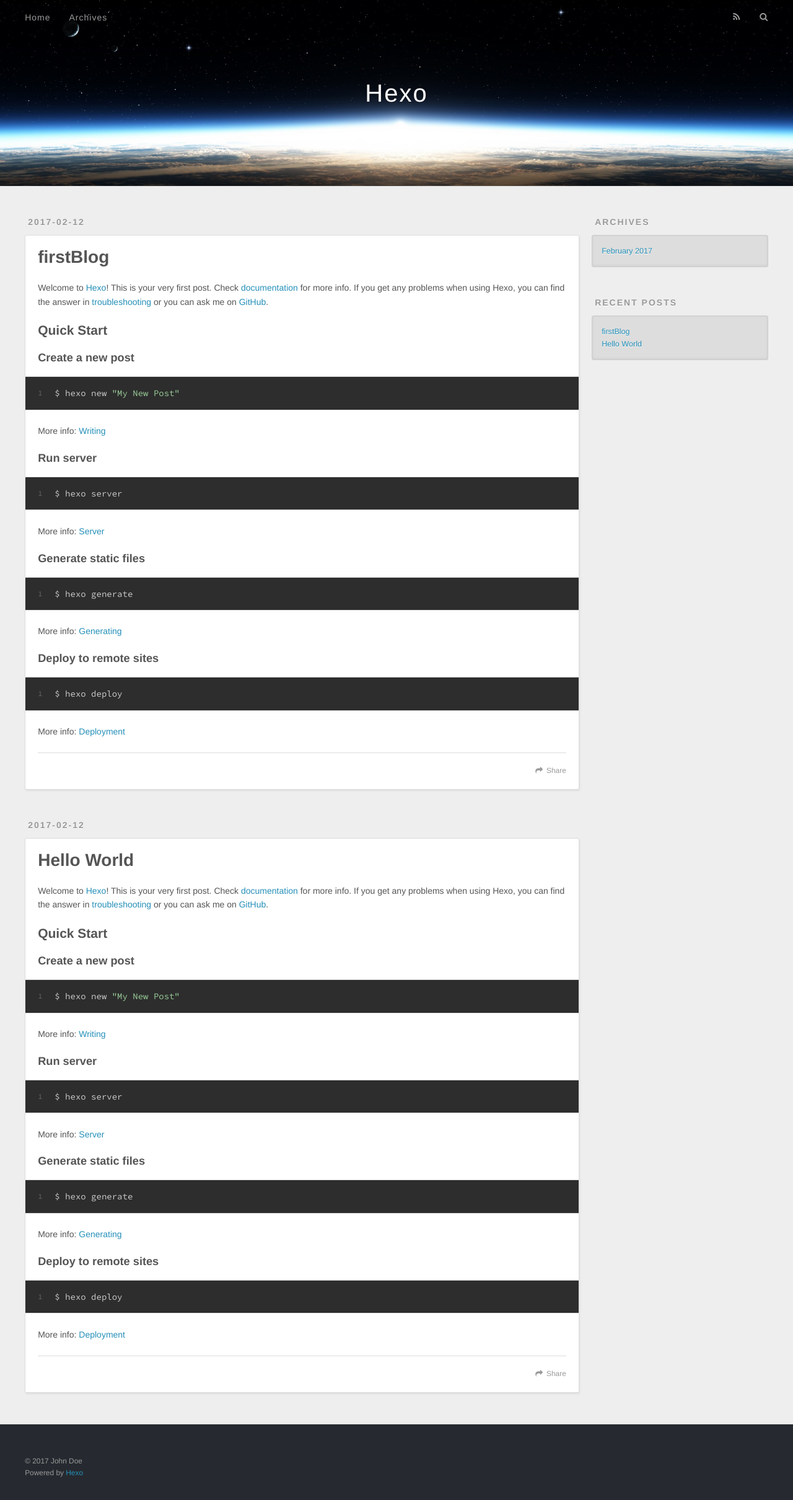
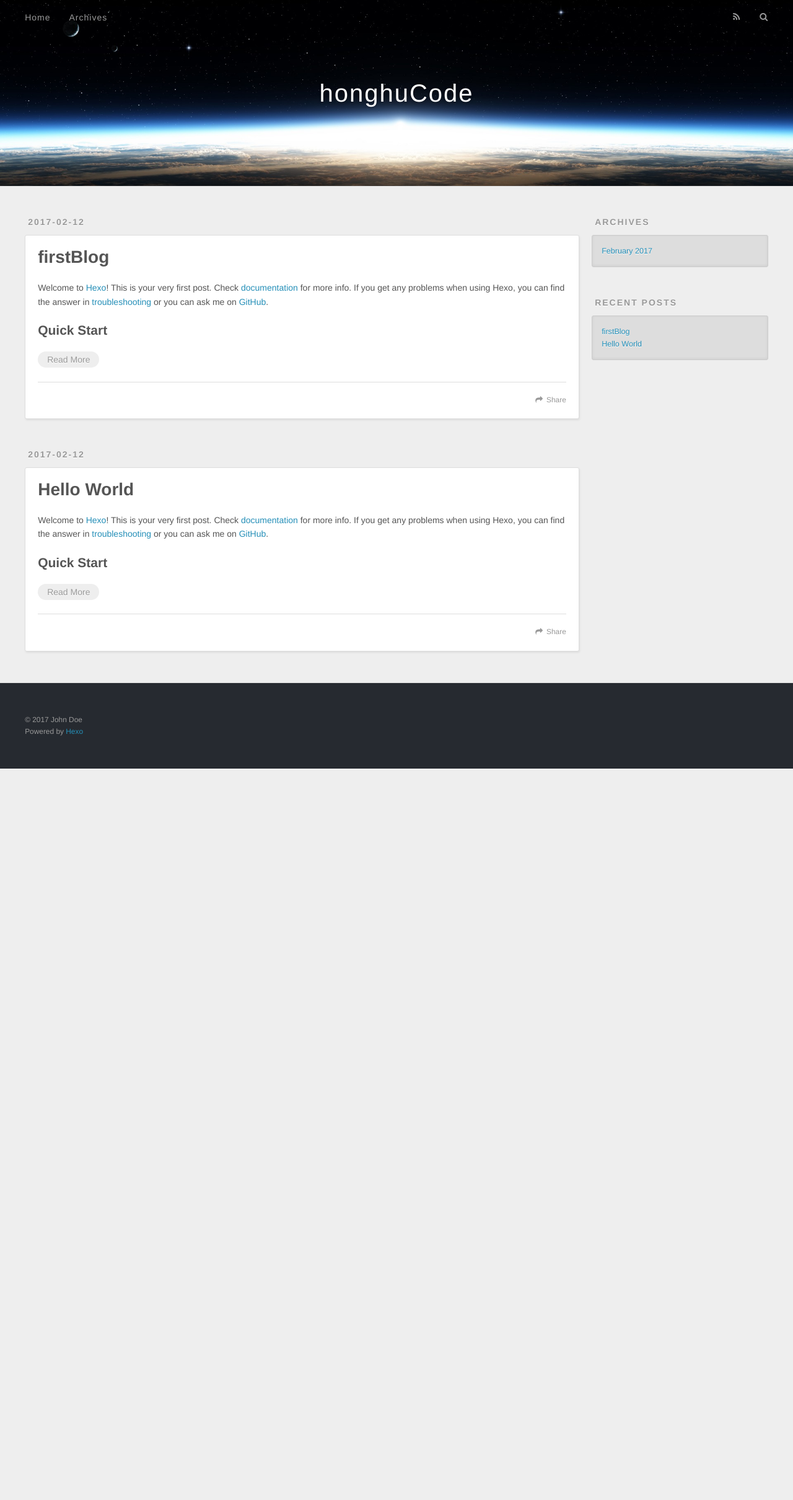
Before and after one commit to honghuCode/honghuCode.github.io, a plain HTML site: page index.html in a window 1280 px wide. Shown: the whole page at 62% size. After the commit the page ends 1240 px from the top, so only its background shows below. Drawn offline with nearby package versions, Linux system fonts and the light colour scheme.

Commit message:
Site updated: 2017-02-12 20:45:07

```diff
--- a/index.html
+++ b/index.html
@@ -3,16 +3,16 @@
 <head>
   <meta charset="utf-8">
 
-  <title>Hexo</title>
+  <title>honghuCode</title>
   <meta name="viewport" content="width=device-width, initial-scale=1, maximum-scale=1">
   <meta property="og:type" content="website">
-<meta property="og:title" content="Hexo">
-<meta property="og:url" content="http://yoursite.com/index.html">
-<meta property="og:site_name" content="Hexo">
+<meta property="og:title" content="honghuCode">
+<meta property="og:url" content="http://honghuCode.github.com/index.html">
+<meta property="og:site_name" content="honghuCode">
 <meta name="twitter:card" content="summary">
-<meta name="twitter:title" content="Hexo">
+<meta name="twitter:title" content="honghuCode">
 
-    <link rel="alternate" href="/atom.xml" title="Hexo" type="application/atom+xml">
+    <link rel="alternate" href="/atom.xml" title="honghuCode" type="application/atom+xml">
 
 
     <link rel="icon" href="/favicon.png">
@@ -33,7 +33,7 @@
   <div id="header-outer" class="outer">
     <div id="header-title" class="inner">
       <h1 id="logo-wrap">
-        <a href="/" id="logo">Hexo</a>
+        <a href="/" id="logo">honghuCode</a>
       </h1>
 
     </div>
@@ -53,7 +53,7 @@
         <a id="nav-search-btn" class="nav-icon" title="Search"></a>
       </nav>
       <div id="search-form-wrap">
-        <form action="//google.com/search" method="get" accept-charset="UTF-8" class="search-form"><input type="search" name="q" results="0" class="search-form-input" placeholder="Search"><button type="submit" class="search-form-submit">&#xF002;</button><input type="hidden" name="sitesearch" value="http://yoursite.com"></form>
+        <form action="//google.com/search" method="get" accept-charset="UTF-8" class="search-form"><input type="search" name="q" results="0" class="search-form-input" placeholder="Search"><button type="submit" class="search-form-submit">&#xF002;</button><input type="hidden" name="sitesearch" value="http://honghuCode.github.com"></form>
       </div>
     </div>
   </div>
@@ -83,20 +83,17 @@
 
     <div class="article-entry" itemprop="articleBody">
 
-        <p>Welcome to <a href="https://hexo.io/" target="_blank" rel="external">Hexo</a>! This is your very first post. Check <a href="https://hexo.io/docs/" target="_blank" rel="external">documentation</a> for more info. If you get any problems when using Hexo, you can find the answer in <a href="https://hexo.io/docs/troubleshooting.html" target="_blank" rel="external">troubleshooting</a> or you can ask me on <a href="https://github.com/hexojs/hexo/issues" target="_blank" rel="external">GitHub</a>.</p>
-<h2 id="Quick-Start"><a href="#Quick-Start" class="headerlink" title="Quick Start"></a>Quick Start</h2><h3 id="Create-a-new-post"><a href="#Create-a-new-post" class="headerlink" title="Create a new post"></a>Create a new post</h3><figure class="highlight bash"><table><tr><td class="gutter"><pre><div class="line">1</div></pre></td><td class="code"><pre><div class="line">$ hexo new <span class="string">"My New Post"</span></div></pre></td></tr></table></figure>
-<p>More info: <a href="https://hexo.io/docs/writing.html" target="_blank" rel="external">Writing</a></p>
-<h3 id="Run-server"><a href="#Run-server" class="headerlink" title="Run server"></a>Run server</h3><figure class="highlight bash"><table><tr><td class="gutter"><pre><div class="line">1</div></pre></td><td class="code"><pre><div class="line">$ hexo server</div></pre></td></tr></table></figure>
-<p>More info: <a href="https://hexo.io/docs/server.html" target="_blank" rel="external">Server</a></p>
-<h3 id="Generate-static-files"><a href="#Generate-static-files" class="headerlink" title="Generate static files"></a>Generate static files</h3><figure class="highlight bash"><table><tr><td class="gutter"><pre><div class="line">1</div></pre></td><td class="code"><pre><div class="line">$ hexo generate</div></pre></td></tr></table></figure>
-<p>More info: <a href="https://hexo.io/docs/generating.html" target="_blank" rel="external">Generating</a></p>
-<h3 id="Deploy-to-remote-sites"><a href="#Deploy-to-remote-sites" class="headerlink" title="Deploy to remote sites"></a>Deploy to remote sites</h3><figure class="highlight bash"><table><tr><td class="gutter"><pre><div class="line">1</div></pre></td><td class="code"><pre><div class="line">$ hexo deploy</div></pre></td></tr></table></figure>
-<p>More info: <a href="https://hexo.io/docs/deployment.html" target="_blank" rel="external">Deployment</a></p>
+        <p>Welcome to <a href="https://hexo.io/">Hexo</a>! This is your very first post. Check <a href="https://hexo.io/docs/">documentation</a> for more info. If you get any problems when using Hexo, you can find the answer in <a href="https://hexo.io/docs/troubleshooting.html">troubleshooting</a> or you can ask me on <a href="https://github.com/hexojs/hexo/issues">GitHub</a>.</p>
+<h2 id="Quick-Start"><a href="#Quick-Start" class="headerlink" title="Quick Start"></a>Quick Start</h2>
+
+          <p class="article-more-link">
+            <a href="/2017/02/12/firstBlog/#more">Read More</a>
+          </p>
 
 
     </div>
     <footer class="article-footer">
-      <a data-url="http://yoursite.com/2017/02/12/firstBlog/" data-id="ciz2mlnf90001hkqop3r7trku" class="article-share-link">Share</a>
+      <a data-url="http://honghuCode.github.com/2017/02/12/firstBlog/" data-id="ciz2nyaf400002sqoki1qpu9t" class="article-share-link">Share</a>
 
 
     </footer>
@@ -128,20 +125,17 @@
 
     <div class="article-entry" itemprop="articleBody">
 
-        <p>Welcome to <a href="https://hexo.io/" target="_blank" rel="external">Hexo</a>! This is your very first post. Check <a href="https://hexo.io/docs/" target="_blank" rel="external">documentation</a> for more info. If you get any problems when using Hexo, you can find the answer in <a href="https://hexo.io/docs/troubleshooting.html" target="_blank" rel="external">troubleshooting</a> or you can ask me on <a href="https://github.com/hexojs/hexo/issues" target="_blank" rel="external">GitHub</a>.</p>
-<h2 id="Quick-Start"><a href="#Quick-Start" class="headerlink" title="Quick Start"></a>Quick Start</h2><h3 id="Create-a-new-post"><a href="#Create-a-new-post" class="headerlink" title="Create a new post"></a>Create a new post</h3><figure class="highlight bash"><table><tr><td class="gutter"><pre><div class="line">1</div></pre></td><td class="code"><pre><div class="line">$ hexo new <span class="string">"My New Post"</span></div></pre></td></tr></table></figure>
-<p>More info: <a href="https://hexo.io/docs/writing.html" target="_blank" rel="external">Writing</a></p>
-<h3 id="Run-server"><a href="#Run-server" class="headerlink" title="Run server"></a>Run server</h3><figure class="highlight bash"><table><tr><td class="gutter"><pre><div class="line">1</div></pre></td><td class="code"><pre><div class="line">$ hexo server</div></pre></td></tr></table></figure>
-<p>More info: <a href="https://hexo.io/docs/server.html" target="_blank" rel="external">Server</a></p>
-<h3 id="Generate-static-files"><a href="#Generate-static-files" class="headerlink" title="Generate static files"></a>Generate static files</h3><figure class="highlight bash"><table><tr><td class="gutter"><pre><div class="line">1</div></pre></td><td class="code"><pre><div class="line">$ hexo generate</div></pre></td></tr></table></figure>
-<p>More info: <a href="https://hexo.io/docs/generating.html" target="_blank" rel="external">Generating</a></p>
-<h3 id="Deploy-to-remote-sites"><a href="#Deploy-to-remote-sites" class="headerlink" title="Deploy to remote sites"></a>Deploy to remote sites</h3><figure class="highlight bash"><table><tr><td class="gutter"><pre><div class="line">1</div></pre></td><td class="code"><pre><div class="line">$ hexo deploy</div></pre></td></tr></table></figure>
-<p>More info: <a href="https://hexo.io/docs/deployment.html" target="_blank" rel="external">Deployment</a></p>
+        <p>Welcome to <a href="https://hexo.io/">Hexo</a>! This is your very first post. Check <a href="https://hexo.io/docs/">documentation</a> for more info. If you get any problems when using Hexo, you can find the answer in <a href="https://hexo.io/docs/troubleshooting.html">troubleshooting</a> or you can ask me on <a href="https://github.com/hexojs/hexo/issues">GitHub</a>.</p>
+<h2 id="Quick-Start"><a href="#Quick-Start" class="headerlink" title="Quick Start"></a>Quick Start</h2>
+
+          <p class="article-more-link">
+            <a href="/2017/02/12/hello-world/#more">Read More</a>
+          </p>
 
 
     </div>
     <footer class="article-footer">
-      <a data-url="http://yoursite.com/2017/02/12/hello-world/" data-id="ciz2mjclg0000j0qolzzxc02p" class="article-share-link">Share</a>
+      <a data-url="http://honghuCode.github.com/2017/02/12/hello-world/" data-id="ciz2nyafk00012sqopvvnfdpb" class="article-share-link">Share</a>
 
 
     </footer>
```
Also changed, not shown: 2017/02/12/firstBlog/index.html (+10 -9 lines), 2017/02/12/hello-world/index.html (+10 -9 lines), archives/2017/02/index.html (+8 -8 lines), archives/2017/index.html (+8 -8 lines), archives/index.html (+8 -8 lines).
